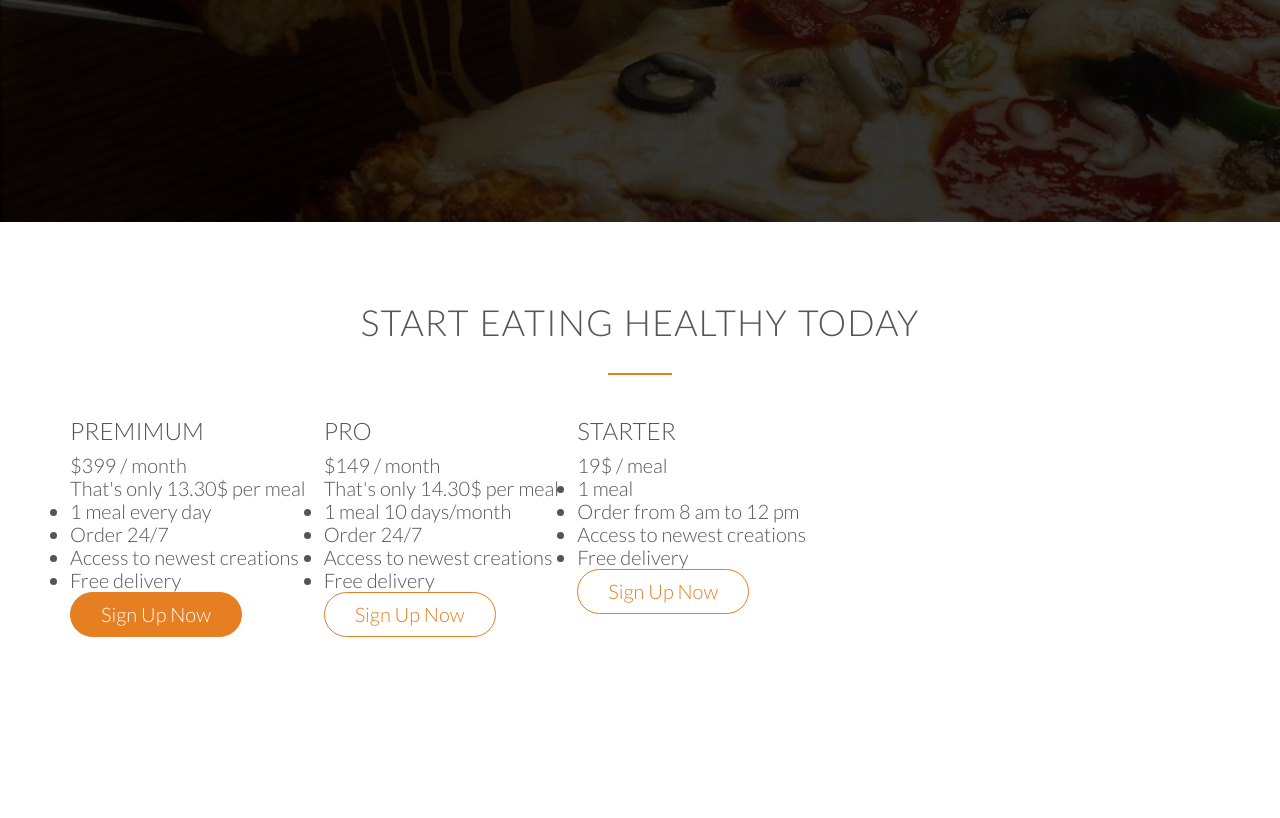
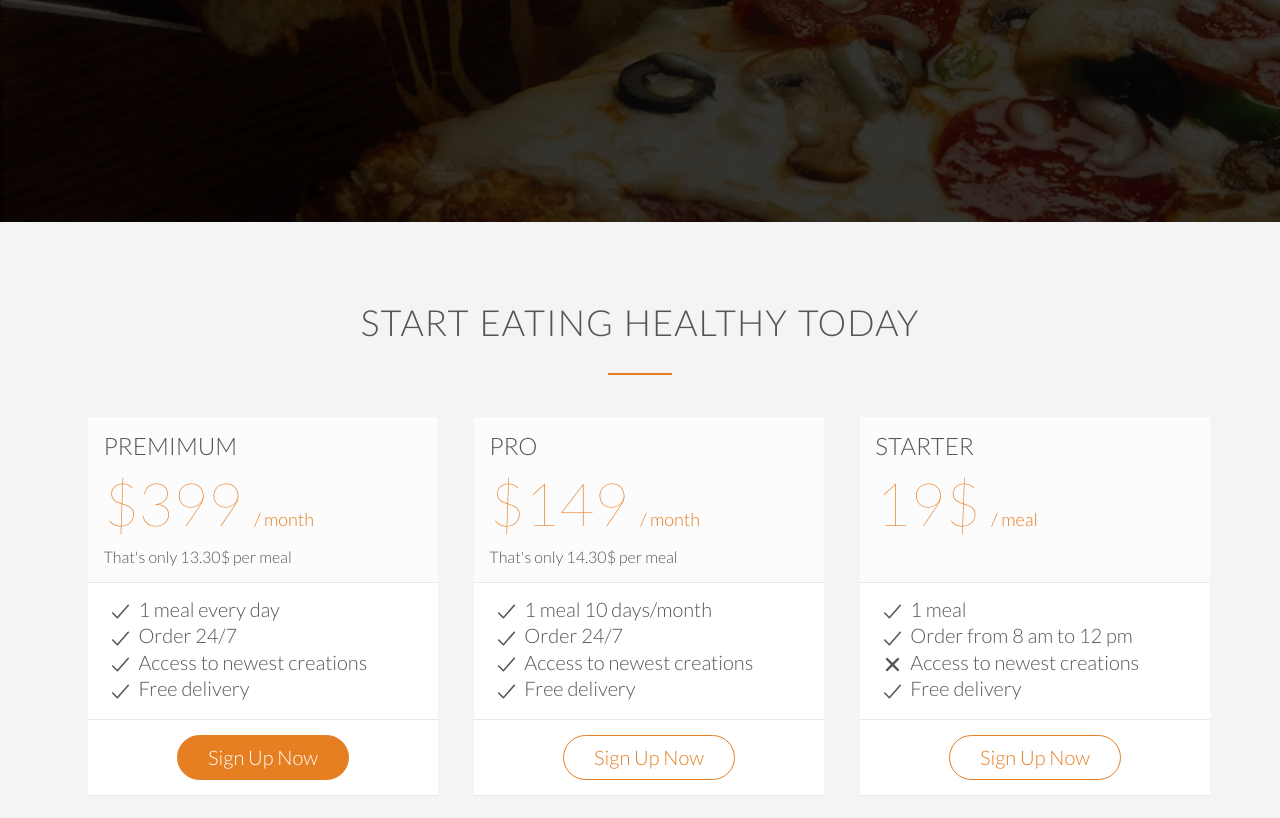
Before and after one commit to sourabhgrover/OmnioFood, a plain HTML site: page index.html in a window 1280 px wide. Shown: the part 4022-4840 px from the top of the page. Before the commit the page ends 4751 px from the top, so only its background shows below. Drawn offline with nearby package versions, Linux system fonts and the light colour scheme.

Commit message:
Design CSS for Plan Section

```diff
--- a/index.html
+++ b/index.html
@@ -198,22 +198,22 @@
     <section class="plan-section">
         <h2> Start eating healthy today</h2>
         <div class="row">
-            <div class="col span 1-of-3">
+            <div class="col span-1-of-3">
                 <div class="plan-box">
                     <div>
                         <h3>Premimum</h3>
-                        <p class="plan-price">$399 / month</p>
+                        <p class="plan-price">$399 <span>/ month</span></p>
                         <p class="plan-price-meal">That's only 13.30$ per meal                        </p>
                     </div>
                     <div>
                         <ul>
-                            <li>1 meal every day
+                            <li><ion-icon name="checkmark"></ion-icon>1 meal every day
                             </li>
-                            <li>Order 24/7
+                            <li><ion-icon name="checkmark"></ion-icon>Order 24/7
                             </li>
-                            <li>Access to newest creations
+                            <li><ion-icon name="checkmark"></ion-icon>Access to newest creations
                             </li>
-                            <li>Free delivery
+                            <li><ion-icon name="checkmark"></ion-icon>Free delivery
                             </li>
                         </ul>
                     </div>
@@ -222,22 +222,22 @@
                     </div>
                 </div>
             </div>
-            <div class="col span 1-of-3">
+            <div class="col span-1-of-3">
                 <div class="plan-box">
                     <div>
                         <h3>PRO</h3>
-                        <p class="plan-price">$149 / month</p>
+                        <p class="plan-price">$149 <span>/ month</span></p>
                         <p class="plan-price-meal">That's only 14.30$ per meal                        </p>
                     </div>
                     <div>
                         <ul>
-                            <li>1 meal 10 days/month
+                            <li><ion-icon name="checkmark"></ion-icon>1 meal 10 days/month
                             </li>
-                            <li>Order 24/7
+                            <li><ion-icon name="checkmark"></ion-icon>Order 24/7
                             </li>
-                            <li>Access to newest creations
+                            <li><ion-icon name="checkmark"></ion-icon>Access to newest creations
                             </li>
-                            <li>Free delivery
+                            <li><ion-icon name="checkmark"></ion-icon>Free delivery
                             </li>
                         </ul>
                     </div>
@@ -246,22 +246,22 @@
                     </div>
                 </div>
             </div>
-            <div class="col span 1-of-3">
+            <div class="col span-1-of-3">
                 <div class="plan-box">
                     <div>
                         <h3>Starter</h3>
-                        <p class="plan-price">19$ / meal</p>
-                        <p class="plan-price-meal"></p>
+                        <p class="plan-price">19$ <span>/ meal</span></p>
+                        <p class="plan-price-meal">&nbsp;</p>
                     </div>
                     <div>
                         <ul>
-                            <li>1 meal
+                            <li><ion-icon name="checkmark"></ion-icon>1 meal
                             </li>
-                            <li>Order from 8 am to 12 pm
+                            <li><ion-icon name="checkmark"></ion-icon>Order from 8 am to 12 pm
                             </li>
-                            <li>Access to newest creations
+                            <li> <ion-icon name="close"></ion-icon>Access to newest creations
                             </li>
-                            <li>Free delivery
+                            <li><ion-icon name="checkmark"></ion-icon>Free delivery
                             </li>
                         </ul>
                     </div>
--- a/resources/css/style.css
+++ b/resources/css/style.css
@@ -348,3 +348,74 @@ cite img{
     vertical-align: middle;
     margin-right: 10px;
 }
+
+/* ----------------------------------------------- */
+/* PLAN SECTION */
+/* ----------------------------------------------- */
+
+.plan-section{
+    background-color: #f4f4f4;
+}
+
+.plan-box{
+    background-color: #fff;
+    width: 95%;
+    margin-left: 5%;
+}
+
+.plan-box div{
+    border-bottom: 1px solid #e8e8e8;
+    padding: 15px;
+}
+
+.plan-box div:last-child{
+    border-bottom: 1px solid #e8e8e8;
+    /* padding: 15px; */
+    text-align: center;
+}
+
+.plan-box div:second-child{
+    list-style: none;
+}
+
+.plan-box ul {
+    list-style: none;
+}
+.plan-box div:first-child {
+    background-color: #fcfcfc;
+
+}
+.plan-price{
+    color: #e67e22;
+    font-size: 300%;
+    margin-bottom: 10px;
+    font-weight: 100;
+}
+
+
+.plan-price span {
+    font-size: 30%;
+    font-weight: 300;
+}
+
+.plan-price-meal {
+    font-size: 80%;
+}
+
+.plan-box ion-icon{
+    font-size: 125%;
+    vertical-align: middle;
+    display: inline-block;
+    line-height: 125%;
+    width: 35px;
+}
+/* .citi-icon{
+    color: #e67e22;
+    display: inline-block;
+    width: 35px;
+    text-align: center;
+    margin-right: 5px;
+    font-size: 125%;
+    vertical-align: middle;
+    line-height: 125%;
+} */
```
